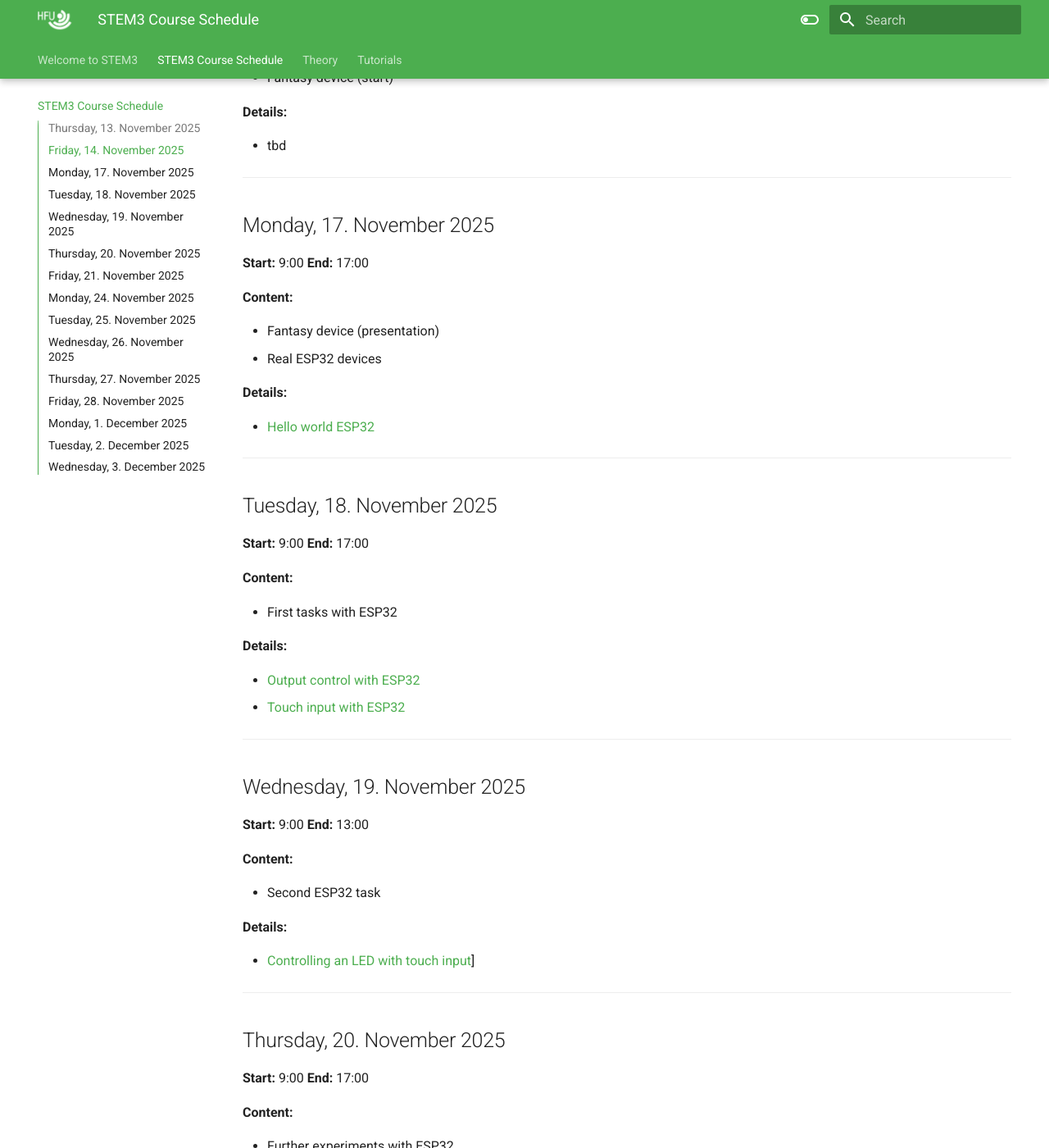
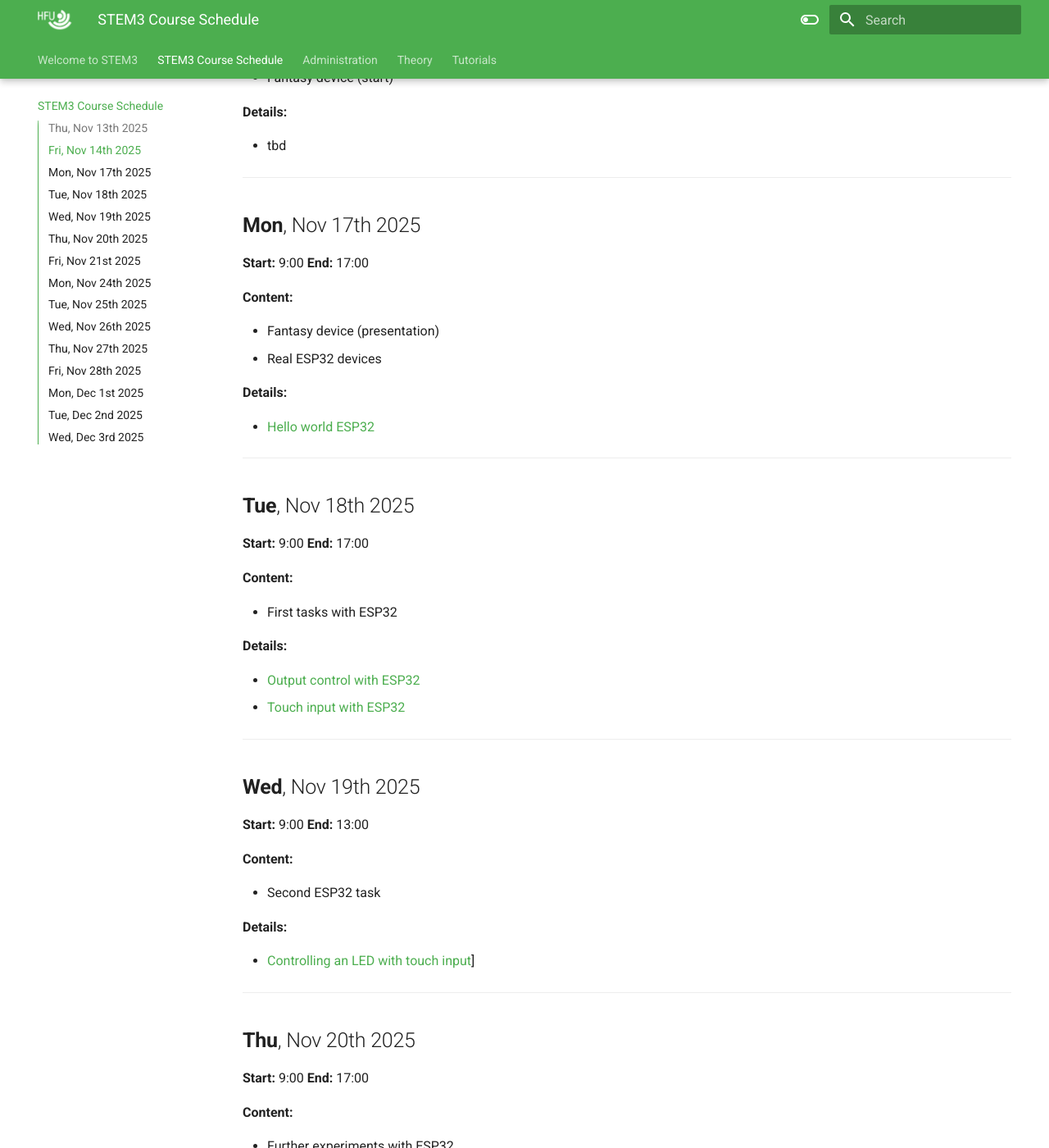
Before and after one commit to HFU-GMB-STEM/STEM3-course, an MkDocs documentation site: the page built from docs/course-schedule.md, in a window 1280 px wide and 1400 px high, scrolled down 723 px. Shown: the whole window at 82% size. Built offline with MkDocs 1.6.1 and Material for MkDocs 9.7.7, drawn with Linux system fonts in a browser that asks for light colours; some of the changed text lies outside the part shown.

Commit message:
further details about the course

```diff
--- a/docs/course-schedule.md
+++ b/docs/course-schedule.md
@@ -1,15 +1,15 @@
 # STEM3 Course Schedule
 
-## Thursday, 13. November 2025
+## **Thu**, Nov 13th 2025
 
 **Start:** 14:00
 **End:** 17:30
 
 **Content:**
 
-- Expectation/Experience
+- [Expectation/Experience](./administration/experience.md)
 - Schedule and Grading
-- Theory
+- [Theory](./theory/Physical-Computing.md)
 - Visualization task
 
 **Details:**
@@ -18,7 +18,7 @@
 
 ---
 
-## Friday, 14. November 2025
+## **Fri**, Nov 14th 2025
 
 **Start:** 9:00
 **End:** 17:00
@@ -34,7 +34,7 @@
 
 ---
 
-## Monday, 17. November 2025
+## **Mon**, Nov 17th 2025
 
 **Start:** 9:00
 **End:** 17:00
@@ -50,7 +50,7 @@
 
 ---
 
-## Tuesday, 18. November 2025
+## **Tue**, Nov 18th 2025
 
 **Start:** 9:00
 **End:** 17:00
@@ -66,7 +66,7 @@
 
 ---
 
-## Wednesday, 19. November 2025
+## **Wed**, Nov 19th 2025
 
 **Start:** 9:00
 **End:** 13:00
@@ -81,7 +81,7 @@
 
 ---
 
-## Thursday, 20. November 2025
+## **Thu**, Nov 20th 2025
 
 **Start:** 9:00
 **End:** 17:00
@@ -96,7 +96,7 @@
 
 ---
 
-## Friday, 21. November 2025
+## **Fri**, Nov 21st 2025
 
 **Start:** 9:00
 **End:** 17:00
@@ -111,7 +111,7 @@
 
 ---
 
-## Monday, 24. November 2025
+## **Mon**, Nov 24th 2025
 
 **Start:** 9:00
 **End:** 17:00
@@ -126,7 +126,7 @@
 
 ---
 
-## Tuesday, 25. November 2025
+## **Tue**, Nov 25th 2025
 
 **Start:** 9:00
 **End:** 17:00
@@ -141,7 +141,7 @@
 
 ---
 
-## Wednesday, 26. November 2025
+## **Wed**, Nov 26th 2025
 
 **Start:** 9:00
 **End:** 17:00
@@ -159,7 +159,7 @@
 
 ---
 
-## Thursday, 27. November 2025
+## **Thu**, Nov 27th 2025
 
 **Start:** 14:00
 **End:** 17:00
@@ -175,7 +175,7 @@
 
 ---
 
-## Friday, 28. November 2025
+## **Fri**, Nov 28th 2025
 
 **Start:** 14:00
 **End:** 17:00
@@ -190,7 +190,7 @@
 
 ---
 
-## Monday, 1. December 2025
+## **Mon**, Dec 1st 2025
 
 **Start:** 9:00
 **End:** 17:00
@@ -205,7 +205,7 @@
 
 ---
 
-## Tuesday, 2. December 2025
+## **Tue**, Dec 2nd 2025
 
 **Start:** 9:00
 **End:** 17:00
@@ -222,7 +222,7 @@
 
 ---
 
-## Wednesday, 3. December 2025
+## **Wed**, Dec 3rd 2025
 
 **Start:** 9:00
 **End:** 11:00
```
Also changed, not shown: docs/administration/administration.md (added, +17 -0 lines), docs/administration/experience.md (added, +15 -0 lines), docs/index.md (+6 -2 lines).
